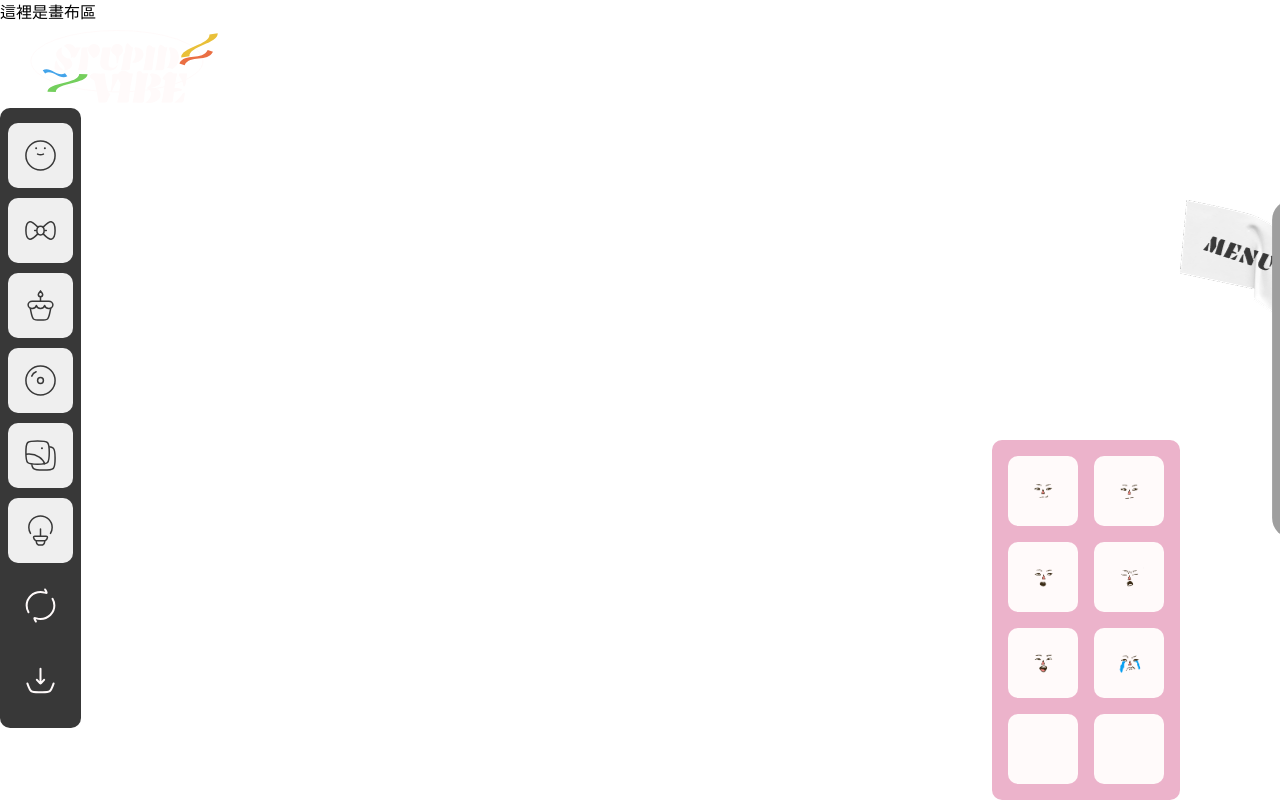
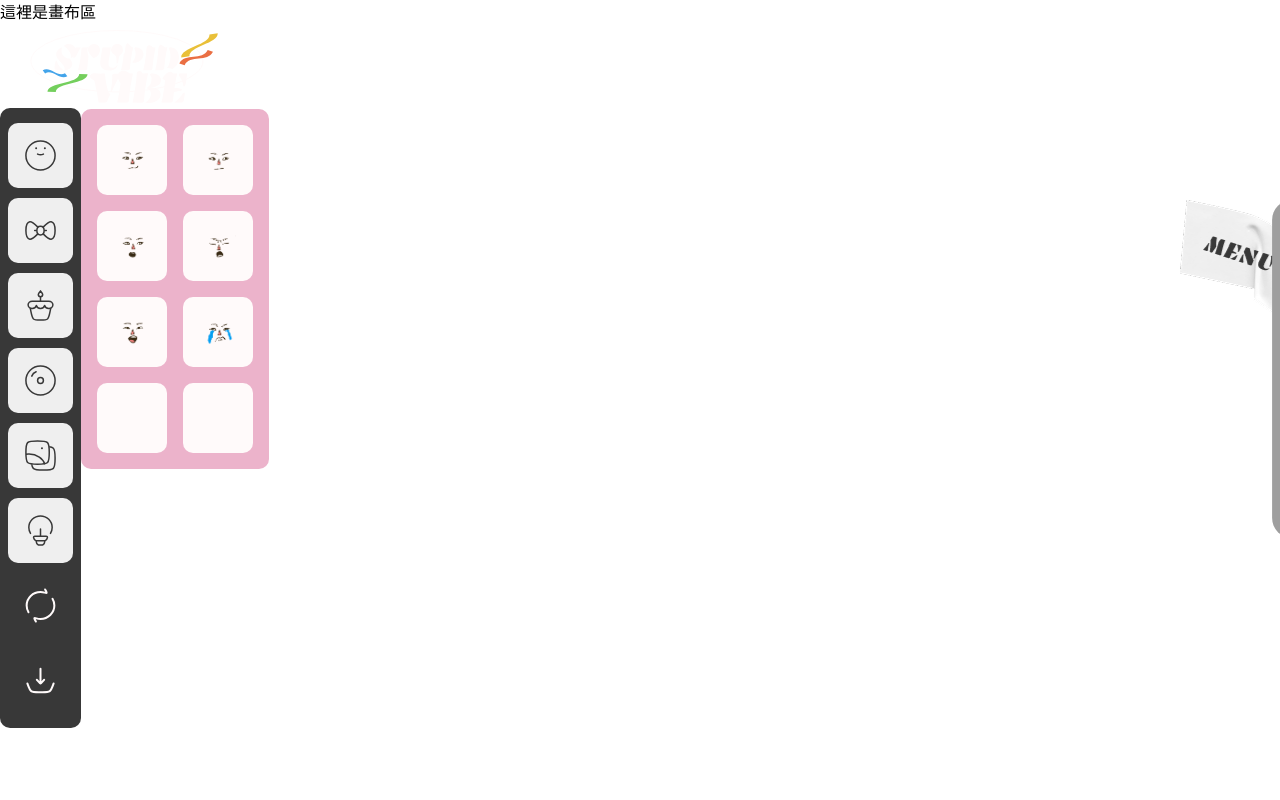
Before and after one commit to weiichen2001/project_stupidVibe, a React (Vite) app: page /project_stupidVibe/decorate in a window 1280 px wide. Both pictures are taken after a click on the button 40 px from the left and 155 px from the top of the page. Built offline with nearby package versions, Linux system fonts and the light colour scheme; grey boxes are pictures that could not be loaded; a web font is replaced by a local one.

Commit message:
panel定位在toolbar按鈕旁

```diff
--- a/src/decoratePage/MaterialPanel.jsx
+++ b/src/decoratePage/MaterialPanel.jsx
@@ -2,7 +2,7 @@ import { useState, forwardRef } from "react";
 import MaterialItem from "./MaterialItem";
 
 // forwardRef：讓父層可用 ref 偵測點擊外部關閉面板
-const MaterialPanel = forwardRef(({ items, onAdd }, ref) => {
+const MaterialPanel = forwardRef(({ items, onAdd, style }, ref) => {
   const ITEMS_PER_PAGE = 8;
   const [page, setPage] = useState(0);
 
@@ -16,7 +16,7 @@ const MaterialPanel = forwardRef(({ items, onAdd }, ref) => {
   const placeholders = Array.from({ length: ITEMS_PER_PAGE - currentItems.length });
 
   return (
-    <div className="material-panel" ref={ref}>
+    <div className="material-panel" ref={ref} style={style}>
       <div className="material-grid">
         {currentItems.map((item) => (
           <MaterialItem
--- a/src/decoratePage/Toolbar.jsx
+++ b/src/decoratePage/Toolbar.jsx
@@ -1,13 +1,16 @@
-export default function Toolbar({ categories, activeCategory, onSelectCategory }) {
+export default function Toolbar({ categories, activeCategory, onSelectCategory, buttonRefs }) {
   return (
     <div className="toolbar">
       {/* 類別按鈕群組 */}
       {categories.map((category) => (
         <button
           key={category.id}
+          ref={(el) => {
+            buttonRefs.current[category.id] = el; // ⭐ 將 DOM 存入對應分類 ID
+          }}
           className={`toolbar-btn ${activeCategory === category.id ? "active" : ""}`}
           onClick={(e) => {
-            e.stopPropagation(); //避免被外部偵測到關閉
+            e.stopPropagation(); // 避免被外部偵測到關閉
             onSelectCategory(category.id);
           }}
         >
--- a/src/pages/DecoratePage.jsx
+++ b/src/pages/DecoratePage.jsx
@@ -6,19 +6,23 @@ import decoItems from "../data/decoItems";
 export default function DecoratePage() {
   const [canvasItems, setCanvasItems] = useState([]);
   const [activeCategory, setActiveCategory] = useState(null);
+  const [panelStyle, setPanelStyle] = useState({}); // ⭐ 動態樣式
 
   const panelRef = useRef(null);
-  const toolbarRef = useRef(null); // 新增 toolbar 的 ref
+  const buttonRefs = useRef({}); // ⭐ 儲存每個分類按鈕的 ref
 
-  // 點擊 panel + toolbar 以外區域，關閉面板
+  // 點擊 panel + 按鈕以外區域，關閉面板
   useEffect(() => {
     const handleClickOutside = (event) => {
       const clickedOutsidePanel =
         panelRef.current && !panelRef.current.contains(event.target);
-      const clickedOutsideToolbar =
-        toolbarRef.current && !toolbarRef.current.contains(event.target);
 
-      if (clickedOutsidePanel && clickedOutsideToolbar) {
+      const clickedOutsideAnyButton =
+        !Object.values(buttonRefs.current).some((btn) =>
+          btn?.contains(event.target)
+        );
+
+      if (clickedOutsidePanel && clickedOutsideAnyButton) {
         setActiveCategory(null);
       }
     };
@@ -28,6 +32,20 @@ export default function DecoratePage() {
       document.removeEventListener("mousedown", handleClickOutside);
     };
   }, []);
+
+  // 設定面板位置
+  useEffect(() => {
+    if (activeCategory && buttonRefs.current[activeCategory]) {
+      const buttonEl = buttonRefs.current[activeCategory];
+      const rect = buttonEl.getBoundingClientRect();
+      setPanelStyle({
+        position: "absolute",
+        top: `${rect.top - 14}px`, // ⭐ 垂直置中微調（180 是半高）
+        left: `${rect.right + 8}px`, // ⭐ 貼齊右邊，加入間距
+        zIndex: 10,
+      });
+    }
+  }, [activeCategory]);
 
   // 將貼紙加到畫布中央（暫時固定位置）
   const handleAddToCanvas = (item) => {
@@ -50,27 +68,24 @@ export default function DecoratePage() {
 
   return (
     <div className="decorate-page">
-      {/* 包住 toolbar 並掛 ref */}
-      <div ref={toolbarRef}>
       <Toolbar
         categories={categories}
         activeCategory={activeCategory}
         onSelectCategory={(categoryId) => {
           setActiveCategory((prev) => (prev === categoryId ? null : categoryId));
         }}
+        buttonRefs={buttonRefs} // ⭐ 傳入 refs
       />
-      </div>
 
-      {/* 中央畫布區 */}
       <div className="canvas-area">這裡是畫布區</div>
 
-      {/* 貼紙面板 + 掛上 ref */}
       {activeCategory && (
         <MaterialPanel
           ref={panelRef}
           category={activeCategory}
           onAdd={handleAddToCanvas}
           items={decoItems[activeCategory] || []}
+          style={panelStyle} // ⭐ 傳入動態位置樣式
         />
       )}
     </div>
--- a/src/styles/decorate/MaterialItem.scss
+++ b/src/styles/decorate/MaterialItem.scss
@@ -14,7 +14,7 @@
   cursor: pointer;
 
   img {
-    width: 30px;
+    width: 50%;
     height: auto;
     display: block;
     margin: 0 auto;
--- a/src/styles/decorate/MaterialPanel.scss
+++ b/src/styles/decorate/MaterialPanel.scss
@@ -4,9 +4,9 @@
 @import url('https://fonts.googleapis.com/css2?family=Emblema+One&family=Indie+Flower&display=swap');
 
 .material-panel {
-  position: absolute;
-  bottom: 0;
-  right: 100px;
+  // position: absolute;
+  // bottom: 0;
+  // right: 100px;
   display: flex;
   flex-wrap: wrap;
   flex-direction: column;
```
Lines whose indentation alone changed are shown as unchanged.
